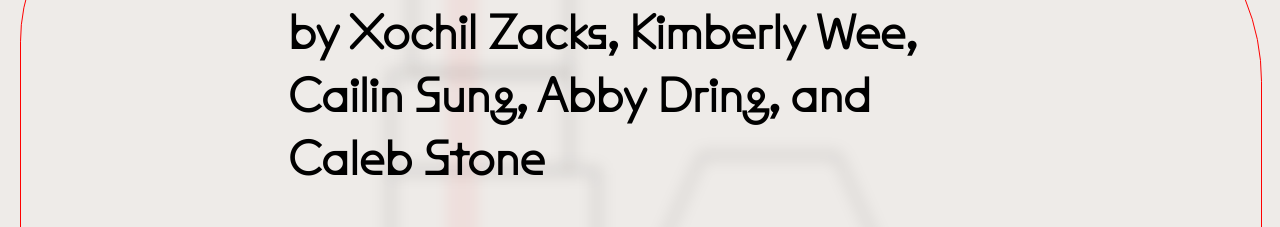
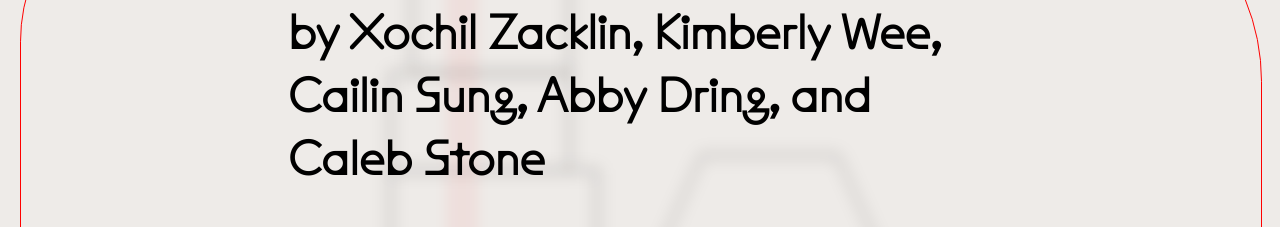
Before and after one commit to yupokok/japanese-dept-stopre, a plain HTML site: page index.html in a window 1280 px wide. Both pictures are taken after a click on the element 44 px from the left and 44 px from the top of the page. Shown: the part 153-380 px from the top of the page. Drawn offline with Linux system fonts and the light colour scheme; files whose address does not match are found by name.

Commit message:
changed xochil's name

```diff
--- a/index.html
+++ b/index.html
@@ -230,7 +230,7 @@ What happens when a term like this is self-selecting in its recruitment process?
       </div>
       <div id="extContent" class="contentPage popup">
         <h3>Extension</h3>
-        <h4>by Xochil Zacks</h4>
+        <h4>by Xochil Zacklin</h4>
         <p>unsubmitted.</p>
       </div>
       <div id="dynamicsContent" class="dynamicsPage popup">
@@ -238,7 +238,7 @@ What happens when a term like this is self-selecting in its recruitment process?
           Group Dynamics
         </h3>
         <br>
-        <h4>by Xochil Zacks, Kimberly Wee, Cailin Sung, Abby Dring, and Caleb Stone</h4>
+        <h4>by Xochil Zacklin, Kimberly Wee, Cailin Sung, Abby Dring, and Caleb Stone</h4>
         <h4>TOC:</h4>
         <p><a href="#groupAnalysis">Group Analysis</a></p>
         <p><a href="#Messages">Text Messages</a></p>
```
